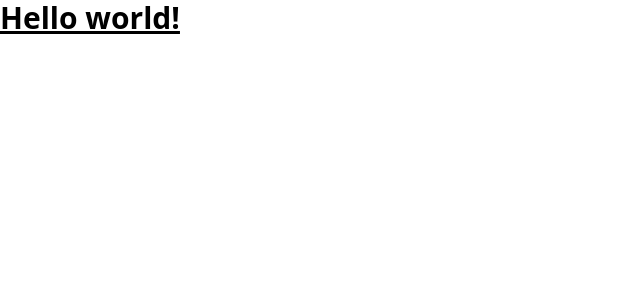
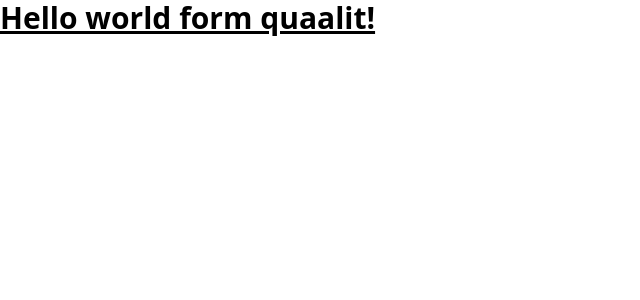
Before and after one commit to quaaly-t/todo, a React (Vite) app in the folder todoApp/: page / in a window 1280 px wide. Shown: the top 300 px of the page, without its empty margins (0-640 px from the left). Built offline with nearby package versions, Linux system fonts and the light colour scheme.

Commit message:
first commit quaalyt

```diff
--- a/todoApp/src/App.jsx
+++ b/todoApp/src/App.jsx
@@ -1,11 +1,7 @@
-import './App.css'
+import "./App.css"
 
 function App() {
-  return (
-    <h1 class="text-3xl font-bold underline">
-      Hello world!
-    </h1>
-  )
+  return <h1 class="text-3xl font-bold underline">Hello world form quaalit!</h1>
 }
 
 export default App
```
